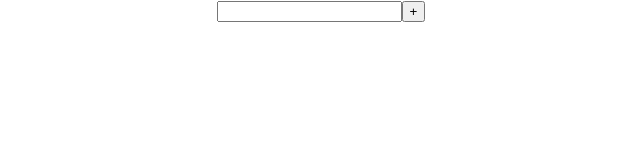
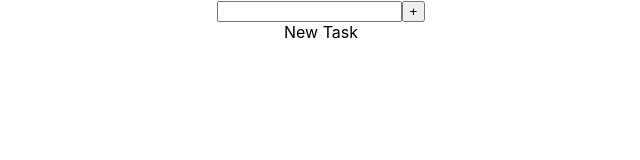
Before and after one commit to StevenRudenko/TodoMVC-TDD, a React (Create React App) app: page / in a window 1280 px wide. Shown: the top 160 px of the page, without its empty margins (319-959 px from the left). Built offline with nearby package versions, Linux system fonts and the light colour scheme.

Commit message:
4.2 New task is added on plus button press GREEN

```diff
--- a/src/App.js
+++ b/src/App.js
@@ -5,6 +5,7 @@ function App() {
     <div className="App">
       <input data-testid="task-input" />
       <button data-testid="plus-button">+</button>
+      <div data-testid="task">New Task</div>
     </div>
   );
 }
```
